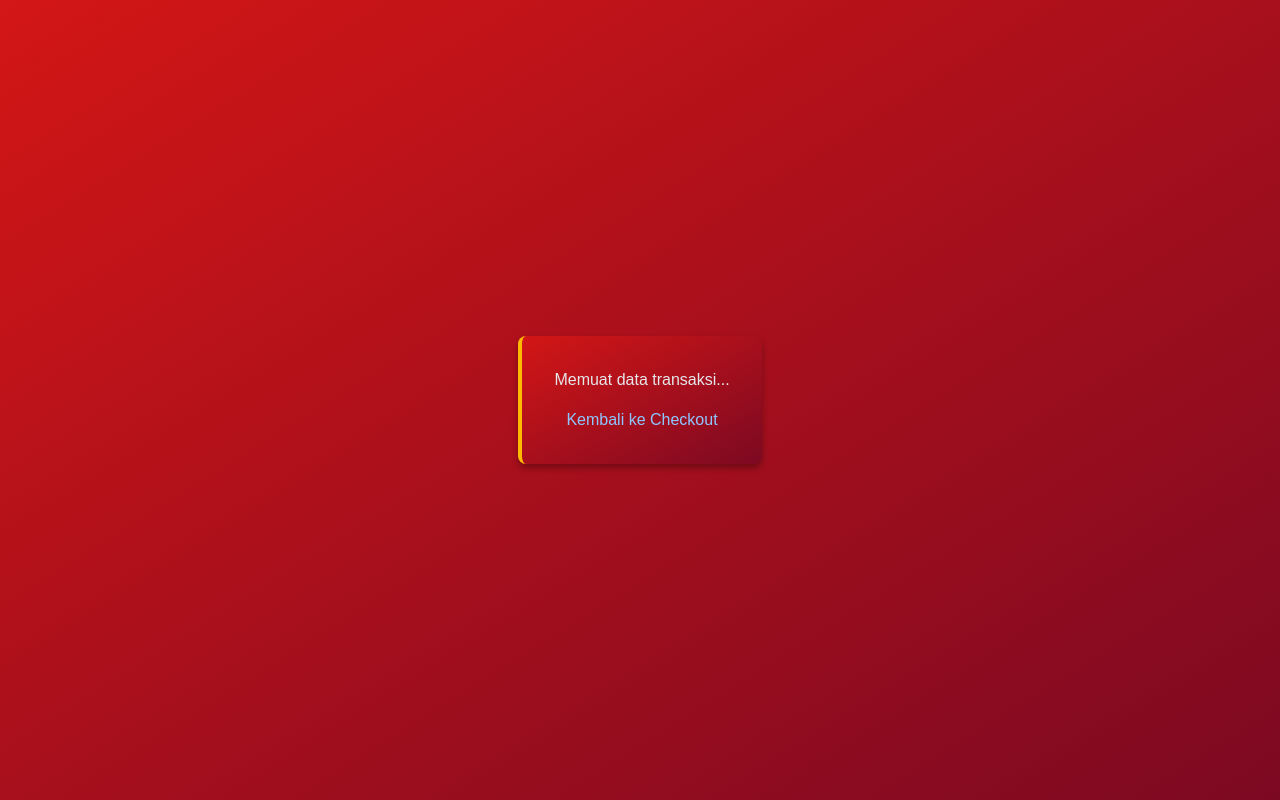
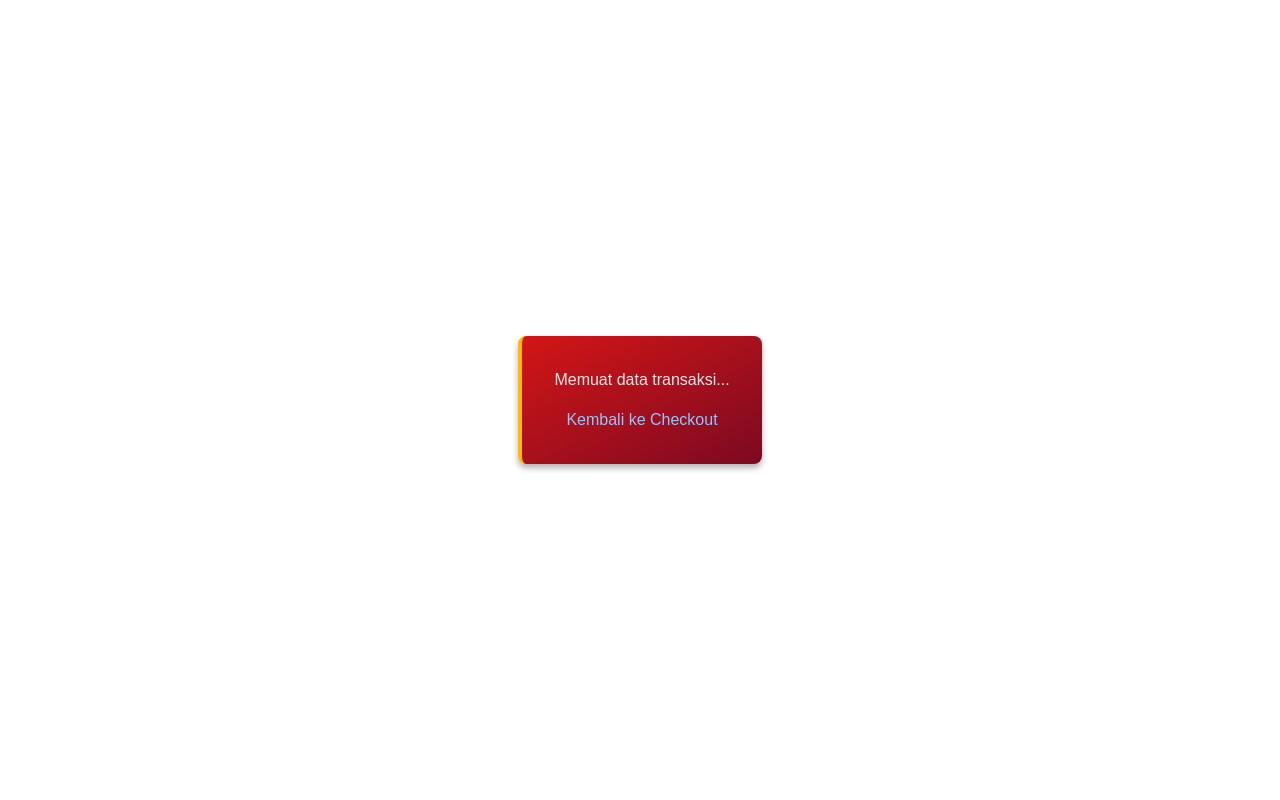
Before and after one commit to IgnatiusJonathan/POS-Piece-Of-Sales--, a Next.js app: page /print in a window 1280 px wide. Built offline with nearby package versions, Linux system fonts and the light colour scheme.

Commit message:
Update page.tsx
Mengubah background page agar terlihat lebih bagus (warna putih-abu)

```diff
--- a/app/print/page.tsx
+++ b/app/print/page.tsx
@@ -17,10 +17,7 @@ export default function PrintPage() {
   if (!transaksi) {
     return (
       <div
-        className="min-h-screen flex items-center justify-center"
-        style={{
-          background: "linear-gradient(to bottom right, #d31616, #7C0922)"
-        }}
+        className="min-h-screen flex items-center justify-center bg-white"
       >
         <div className="text-center p-8 rounded-lg shadow-lg border-l-4"
           style={{
@@ -43,12 +40,9 @@ export default function PrintPage() {
 
   return (
     <div
-      className="min-h-screen p-4 flex flex-col items-center print:bg-white print:p-0"
-      style={{
-        background: "linear-gradient(to bottom right, #d31616, #7C0922)"
-      }}
+      className="min-h-screen p-4 flex flex-col items-center bg-gray-200 print:bg-white print:p-0"
     >
-      <div className="rounded-lg shadow-lg w-full max-w-md print:shadow-none print:w-full print:max-w-none print:p-0 print:rounded-none"
+      <div className="rounded-lg shadow-2xl shadow-black/40 w-full max-w-md print:shadow-none print:w-full print:max-w-none print:p-0 print:rounded-none"
         style={{
           background: "white",
           borderLeft: "4px solid #FFBA01"
```
